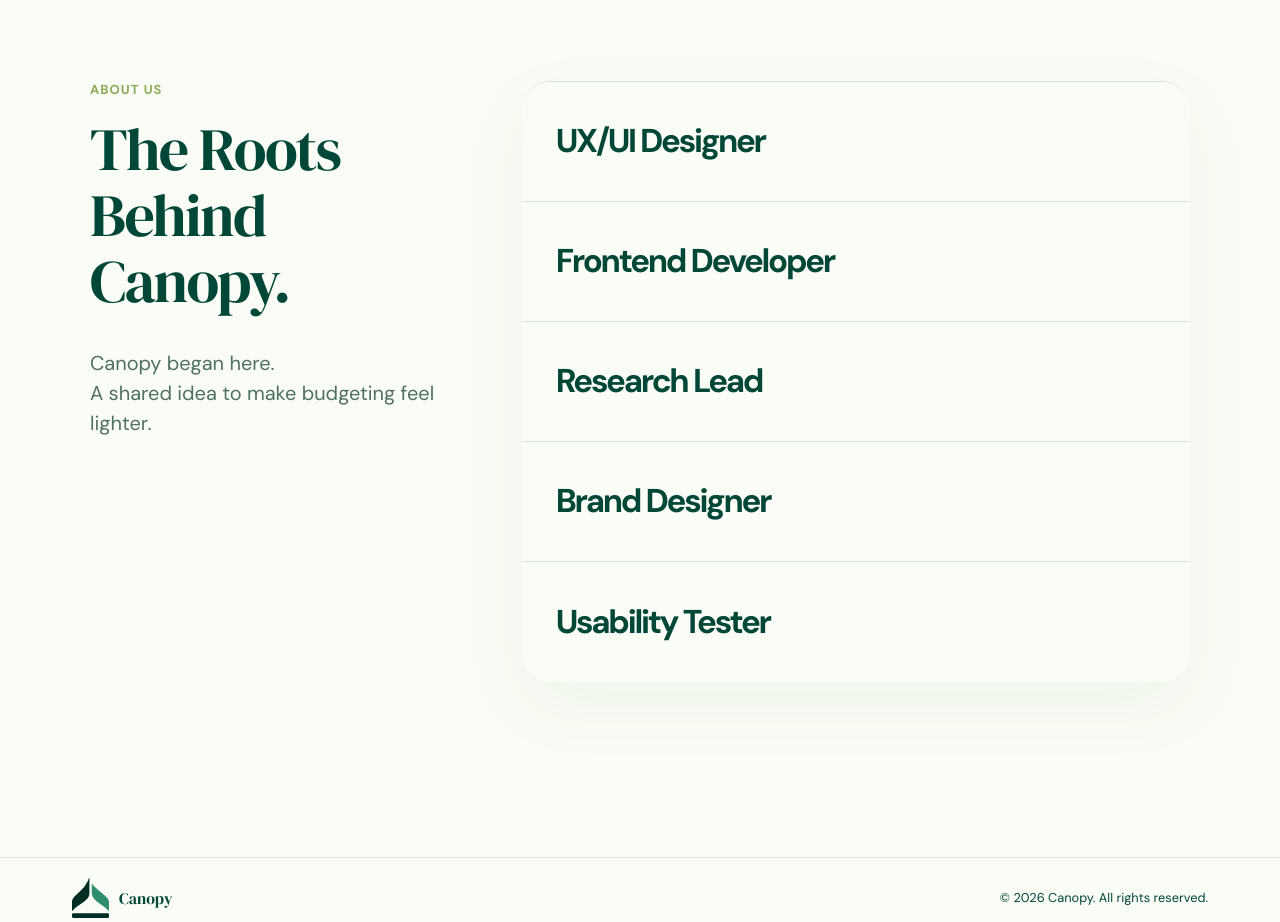
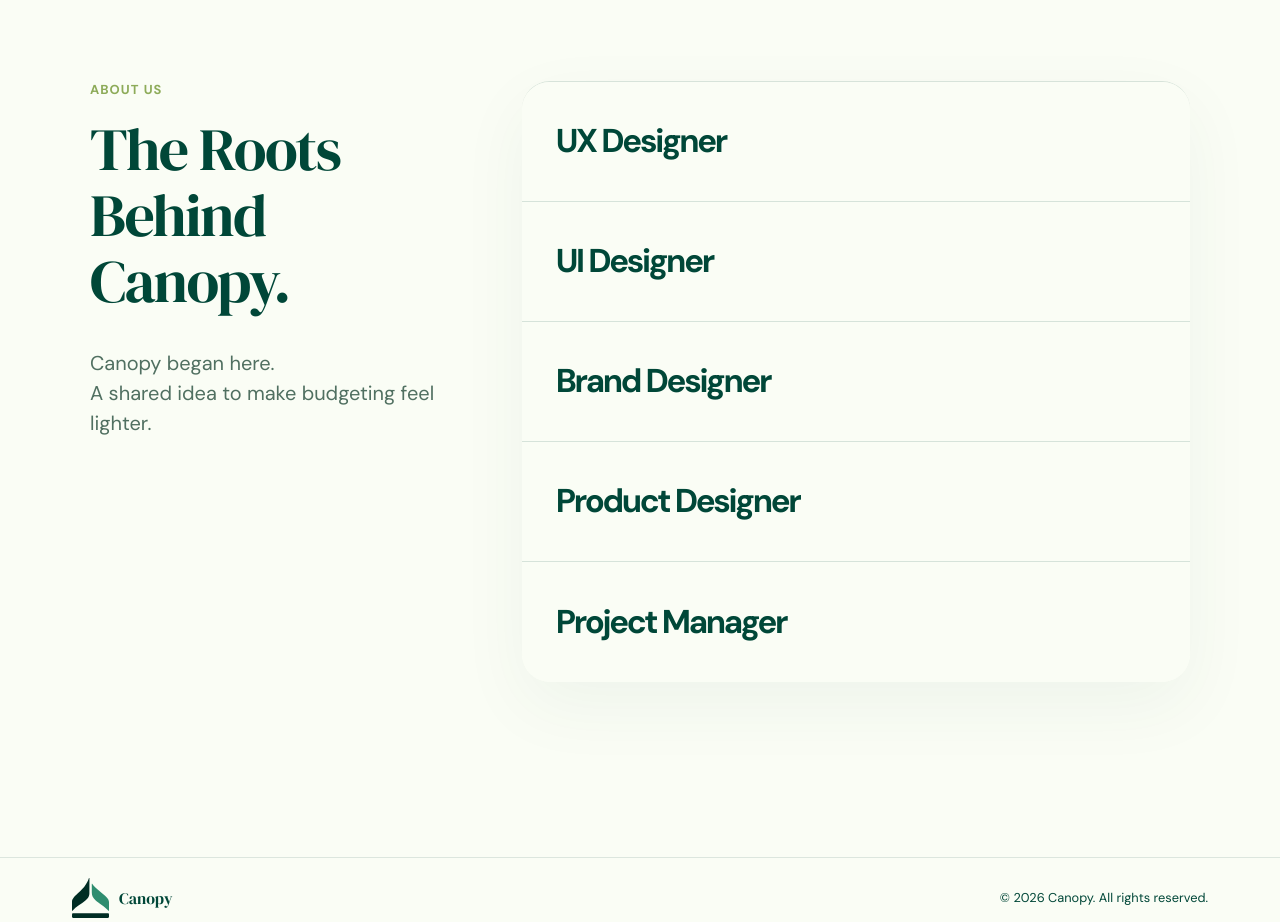
Before and after one commit to DavidYoo5/Canopy-Landing-Page-Henry-s-Final-Project, a Next.js app: page / in a window 1280 px wide. Shown: the part 5540-6462 px from the top of the page. Built offline with nearby package versions, Linux system fonts and the light colour scheme.

Commit message:
Finalized Merge For Everyone Excpets Alice

```diff
--- a/app/components/TeamSection.jsx
+++ b/app/components/TeamSection.jsx
@@ -2,34 +2,34 @@ import styles from "@/app/page.module.css";
 
 const teamMembers = [
   {
-    name: "Hye Soo",
-    role: "UX/UI Designer",
+    name: "Hye Soo Shim",
+    role: "UX Designer",
     contribution:
-      "Designed the feature flow, visual direction, and interactive landing page experience for Canopy.",
+      "Designed and tested the budgeting flow to make expense tracking easier to use.",
   },
   {
-    name: "Member 2",
-    role: "Frontend Developer",
+    name: "Alice Chang",
+    role: "UI Designer",
     contribution:
-      "Built interactive app previews and helped translate the design system into React components.",
+      "Created visual layouts, buttons, cards, and interface components for a clear user experience.",
   },
   {
-    name: "Member 3",
-    role: "Research Lead",
+    name: "Jennie Yu",
+    role: "Brand Designer",
     contribution:
-      "Explored user needs, budgeting pain points, and helped shape the problem direction.",
+      "Created Canopy mood, colors, visual identity, and growth-inspired brand language.",
   },
   {
-    name: "Member 4",
-    role: "Brand Designer",
+    name: "Gurjot Hundal",
+    role: "Product Designer",
     contribution:
-      "Created the Canopy mood, colors, visual identity, and growth-inspired brand language.",
+      "Explored user needs, budgeting pain points, and helped shape problem direction.",
   },
   {
-    name: "Member 5",
-    role: "Usability Tester",
+    name: "David Yoo",
+    role: "Project Manager",
     contribution:
-      "Tested key interactions and helped refine the app preview, feedback, and user flow.",
+      "Organized the team workflow while testing key interactions and helping refine Canopy’s user flow.",
   },
 ];
 
--- a/app/page.module.css
+++ b/app/page.module.css
@@ -2009,7 +2009,7 @@ HYE'S SECTION
   margin: 0;
 
   font-family: "DM Serif Display", serif;
-  font-size: clamp(42px, 5vw, 55px);
+  font-size: clamp(35px, 5vw, 35px);
   font-weight: 400;
   line-height: 0.95;
   letter-spacing: -0.045em;
```
